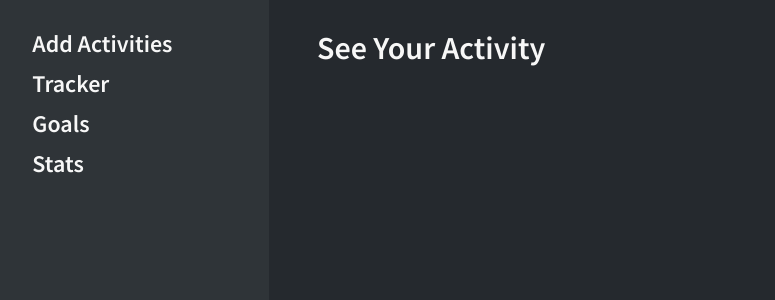
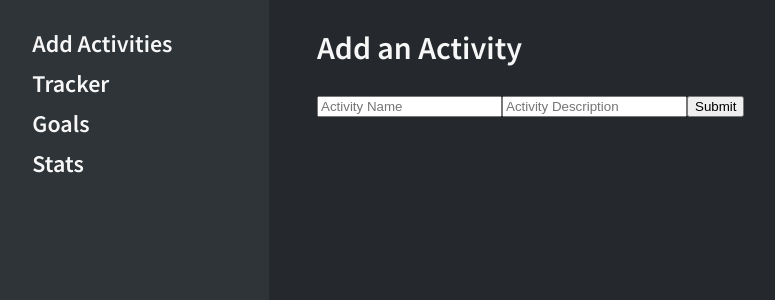
Before and after one commit to dkersten/personal-tracker, a React (Create React App) app: page /activities in a window 1280 px wide. Shown: the top 300 px of the page, without its empty margins (81-856 px from the left). Built offline with nearby package versions, Linux system fonts and the light colour scheme; some icons are missing.

Commit message:
working on add activity form

```diff
--- a/src/components/ActivityTrackerCard.js
+++ b/src/components/ActivityTrackerCard.js
@@ -58,7 +58,7 @@ const ActivityTrackerCard = () => {
             <div className="top">
                 <h3>Activity Name</h3>
                 <span className="activity">
-                    <i class="far fa-running"></i>
+                    <i className="far fa-running"></i>
                 </span>
             </div>
             <span className="date">
--- /dev/null
+++ b/src/components/AddActivityForm.js
@@ -0,0 +1,36 @@
+import React, { useState } from 'react'
+
+const AddActivityForm = () => {
+
+    const [ activityName, setActivityName ] = useState("")
+    const [ activityDescription, setActivityDescription ] = useState("")
+
+    const handleActivityNameChange = e => {
+        setActivityName(e.target.value)
+    }
+
+    const handleActivityDescriptionChange = e => {
+        setActivityDescription(e.target.value)
+    }
+
+    const handleSubmit = e => {
+        e.preventDefault()
+        console.log("submitted")
+    }
+
+    return (
+        <div>
+            <form onSubmit={handleSubmit}>
+
+                <input name="activityName" onChange={handleActivityNameChange} value={activityName} placeholder="Activity Name"/>
+
+                <input name="activityDescription" onChange={handleActivityDescriptionChange} value={activityDescription} placeholder="Activity Description"/>
+
+                <button type="submit">Submit</button>
+
+            </form>
+        </div>
+    )
+}
+
+export default AddActivityForm
--- a/src/components/MainMenu.js
+++ b/src/components/MainMenu.js
@@ -30,19 +30,19 @@ const MainMenu = () => {
         <MenuNav>
 
             <NavItem>
-                <StyledLink to="activities"><IconContainer><i class="fal fa-plus"></i></IconContainer> Add Activities</StyledLink>
+                <StyledLink to="activities"><IconContainer><i className="fal fa-plus"></i></IconContainer> Add Activities</StyledLink>
             </NavItem>
 
             <NavItem>
-                <StyledLink to="tracker"><IconContainer><i class="fal fa-calendar-alt"></i></IconContainer> Tracker</StyledLink>
+                <StyledLink to="tracker"><IconContainer><i className="fal fa-calendar-alt"></i></IconContainer> Tracker</StyledLink>
             </NavItem>
 
             <NavItem>
-                <StyledLink to="goals"><IconContainer><i class="fal fa-trophy"></i></IconContainer> Goals</StyledLink>
+                <StyledLink to="goals"><IconContainer><i className="fal fa-trophy"></i></IconContainer> Goals</StyledLink>
             </NavItem>
 
             <NavItem>
-                <StyledLink to="stats"><IconContainer><i class="fal fa-analytics"></i></IconContainer> Stats</StyledLink>
+                <StyledLink to="stats"><IconContainer><i className="fal fa-analytics"></i></IconContainer> Stats</StyledLink>
             </NavItem>
 
         </MenuNav>
--- a/src/containers/ActivitiesContainer.js
+++ b/src/containers/ActivitiesContainer.js
@@ -1,6 +1,7 @@
 import React from 'react'
 import styled from 'styled-components'
 import { headerLG } from '../mixins'
+import AddActivityForm from '../components/AddActivityForm'
 
 const ActivitiesContainer = () => {
 
@@ -10,7 +11,8 @@ const ActivitiesContainer = () => {
 
     return (
         <div>
-            <Header>See Your Activity</Header>
+            <Header>Add an Activity</Header>
+            <AddActivityForm />
         </div>
     )
 }
```
Also changed, not shown: 1 other file (tests, documents, lock files or other folders).
